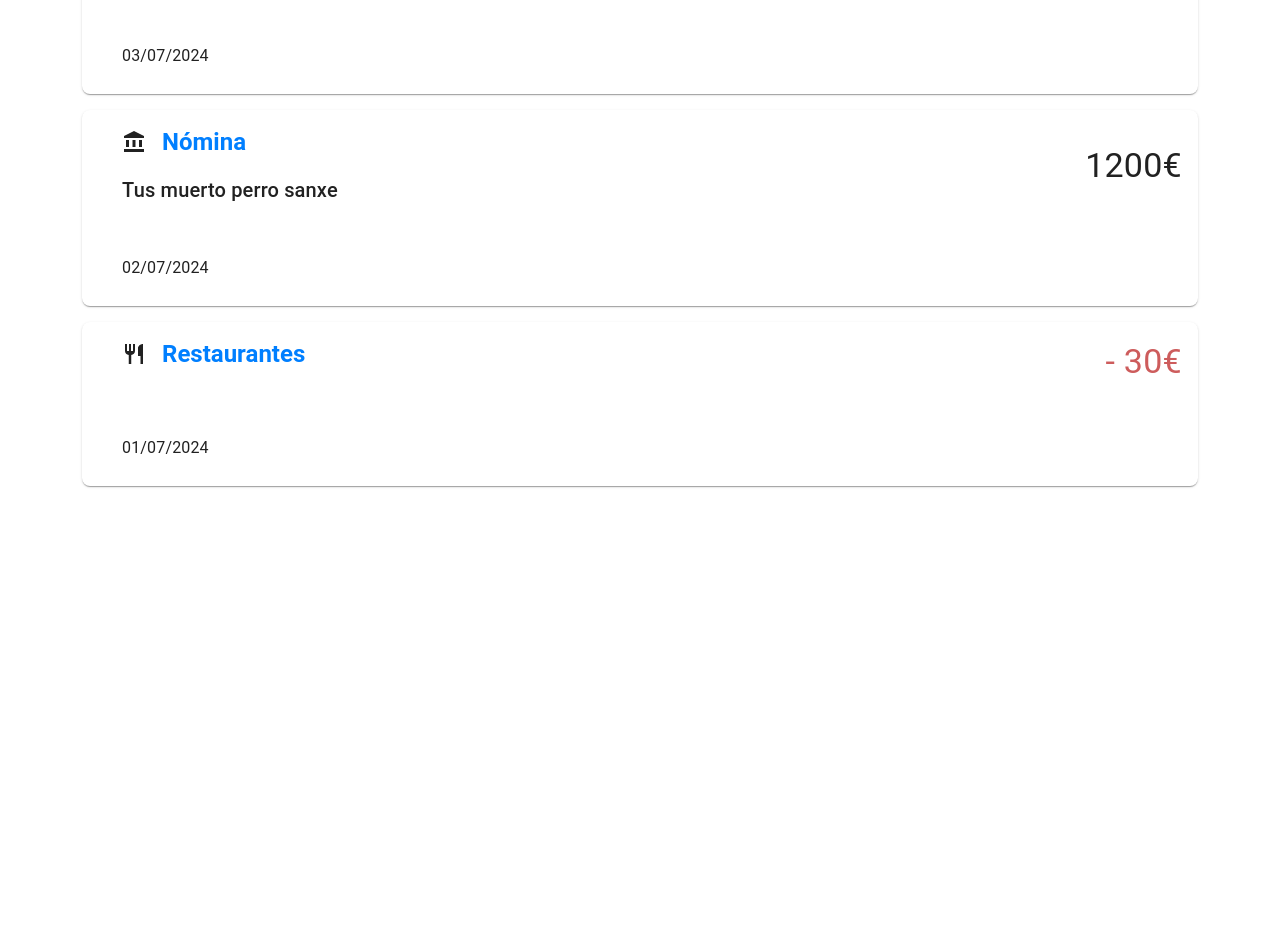
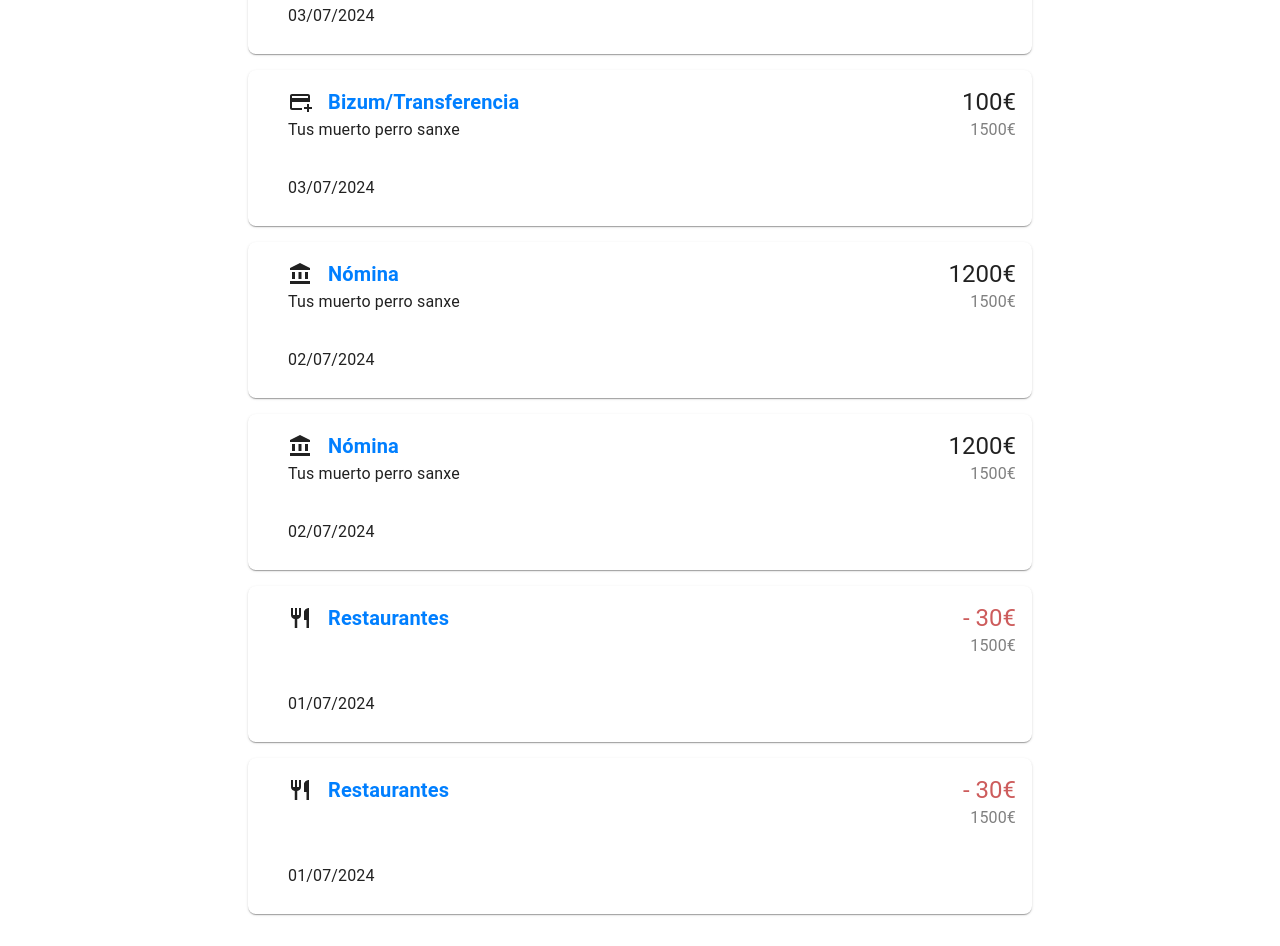
Before and after one commit to Rubxnb/savingsapp, a React (Vite) app: page / in a window 1280 px wide. Shown: the part 400-1346 px from the top of the page. Before the commit the page ends 918 px from the top, so only its background shows below. Built offline with nearby package versions, Linux system fonts and the light colour scheme.

Commit message:
Card modificados

```diff
--- a/src/components/BankActivity.jsx
+++ b/src/components/BankActivity.jsx
@@ -1,18 +1,10 @@
-import Card from '@mui/material/Card';
-import CardContent from '@mui/material/CardContent';
-import Typography from '@mui/material/Typography';
-import Box from '@mui/material/Box';
-import Grid from '@mui/material/Grid';
-import RestaurantIcon from '@mui/icons-material/Restaurant';
-import AccountBalanceIcon from '@mui/icons-material/AccountBalance';
-import AddCardIcon from '@mui/icons-material/AddCard';
-
+import { useContext } from 'react';
+import { BankActivityContext } from '../context/bankActivity';
+import { Card, CardContent, Typography, Box, Grid, Stack } from '@mui/material';
+import { RestaurantIcon, AddCardIcon, AccountBalanceIcon } from '../assets/icons';
 import { activityTypeList } from '../mocks/activityTypeList.json';
-import { BankActivityContext } from '../context/bankActivity';
-import { useContext } from 'react';
 
 export default function BankActivity() {
-
   const { bankActivity } = useContext(BankActivityContext);
 
   const sortedBankActivities = [...bankActivity].sort((a, b) => new Date(b.date) - new Date(a.date));
@@ -27,42 +19,58 @@ export default function BankActivity() {
     'salary': <AccountBalanceIcon />
   };
 
-  return (
-    <main className='bankActivities'>
-      <Grid container spacing={2}>
-        {sortedBankActivities.map((bankActivity) => {
-
+  // Funcion para renderizar las actividades bancarias del .json
+  function renderBankActivity(bankActivity) {
     const activityInfo = getActivityInfo(bankActivity.type);
 
     return (
       <Grid key={bankActivity.id} item xs={12}>
-              <Card variant="elevation" sx={{ borderRadius: 2, width: '100%' }}>
-                <CardContent sx={{ display: 'flex', flexDirection: 'row', alignItems: 'flex-start', paddingLeft: 5 }}>
-                  <Box sx={{ display: 'flex', flexDirection: 'column' }}>
-                    <Box sx={{ display: 'flex', alignItems: 'center', flexDirection: 'row' }}>
+        <Card variant="elevation" sx={{ borderRadius: 2, width: 'auto' }}>
+          <CardContent
+            sx={{
+              display: 'flex',
+              flexDirection: 'row',
+              paddingLeft: 5,
+              justifyContent: 'space-between'
+            }}>
+            <Stack>
+              <Stack direction='row' alignItems='center'>
                 {icons[bankActivity.type]}
-                      <Typography variant="h5" component="div" sx={{ color: '#007fff', ml: 2 }}>
+                <Typography variant="h6" component="div" sx={{ color: '#007fff', ml: 2 }}>
                   <strong>{activityInfo.label}</strong>
                 </Typography>
-                    </Box>
-                    <Typography variant="h6" sx={{ textAlign: 'left', marginTop: 2 }}>{bankActivity.description}</Typography>
-                  </Box>
-                  <Box sx={{ display: 'flex', alignSelf: 'center', marginLeft: 'auto' }}>
+              </Stack>
+              <Typography variant="p" sx={{ textAlign: 'left' }}>
+                {bankActivity.description}
+              </Typography>
+            </Stack>
+            <Stack direction='column' alignItems='flex-end' ml={2}>
               {activityInfo && activityInfo.action === 'expense' ? (
-                      <Typography variant="h4" sx={{ color: '#cd5c5c' }}> - {bankActivity.money}€</Typography>
+                <Typography variant="h5" sx={{ color: '#cd5c5c' }}>
+                  - {bankActivity.money}€
+                </Typography>
               ) : (
-                      <Typography variant="h4"> {bankActivity.money}€</Typography>
+                <Typography variant="h5">
+                  {bankActivity.money}€
+                </Typography>
               )}
-
-                  </Box>
+              <Typography variant="p" sx={{ color: 'grey' }}>
+                {bankActivity.total}€
+              </Typography>
+            </Stack>
           </CardContent>
-                <CardContent sx={{ display: 'flex', flexDirection: 'row', marginTop: 2, paddingLeft: 5 }}>
+          <CardContent sx={{ display: 'flex', paddingLeft: 5 }}>
             <Typography variant="subtitle1">{bankActivity.date}</Typography>
           </CardContent>
         </Card>
       </Grid>
     );
-        })}
+  }
+
+  return (
+    <main className='bankActivities'>
+      <Grid container spacing={2} sx={{ maxWidth: '50rem' }}>
+        {sortedBankActivities.map(renderBankActivity)}
       </Grid>
     </main>
   );
--- a/src/mocks/bankActivities.json
+++ b/src/mocks/bankActivities.json
@@ -4,6 +4,7 @@
       "id": 1,
       "type": "restaurant",
       "money": 30,
+      "total": 1500,
       "date": "01/07/2024",
       "description": ""
     },
@@ -11,6 +12,7 @@
       "id": 2,
       "type": "salary",
       "money": 1200,
+      "total": 1500,
       "date": "02/07/2024",
       "description": "Tus muerto perro sanxe"
     },
@@ -18,6 +20,31 @@
       "id": 3,
       "type": "transfer",
       "money": 100,
+      "total": 1500,
+      "date": "03/07/2024",
+      "description": "Tus muerto perro sanxe"
+    },
+    {
+      "id": 4,
+      "type": "restaurant",
+      "money": 30,
+      "total": 1500,
+      "date": "01/07/2024",
+      "description": ""
+    },
+    {
+      "id": 5,
+      "type": "salary",
+      "money": 1200,
+      "total": 1500,
+      "date": "02/07/2024",
+      "description": "Tus muerto perro sanxe"
+    },
+    {
+      "id": 6,
+      "type": "transfer",
+      "money": 100,
+      "total": 1500,
       "date": "03/07/2024",
       "description": "Tus muerto perro sanxe"
     }
```
Also changed, not shown: src/assets/icons/index.js (+7 -1 lines). Lines whose indentation alone changed are shown as unchanged.
